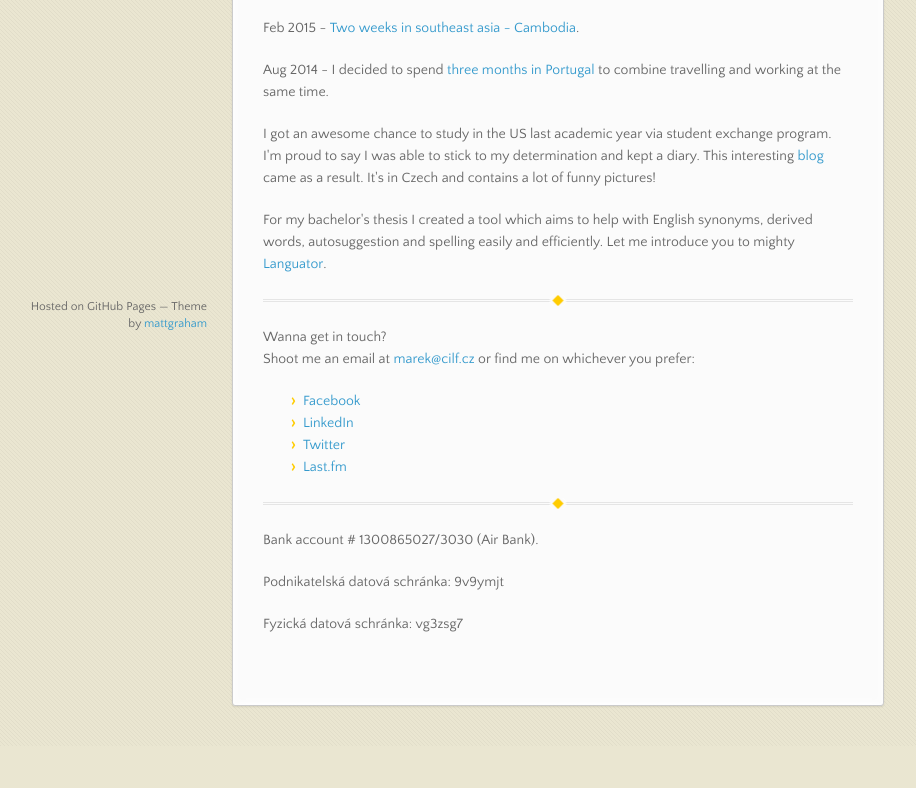
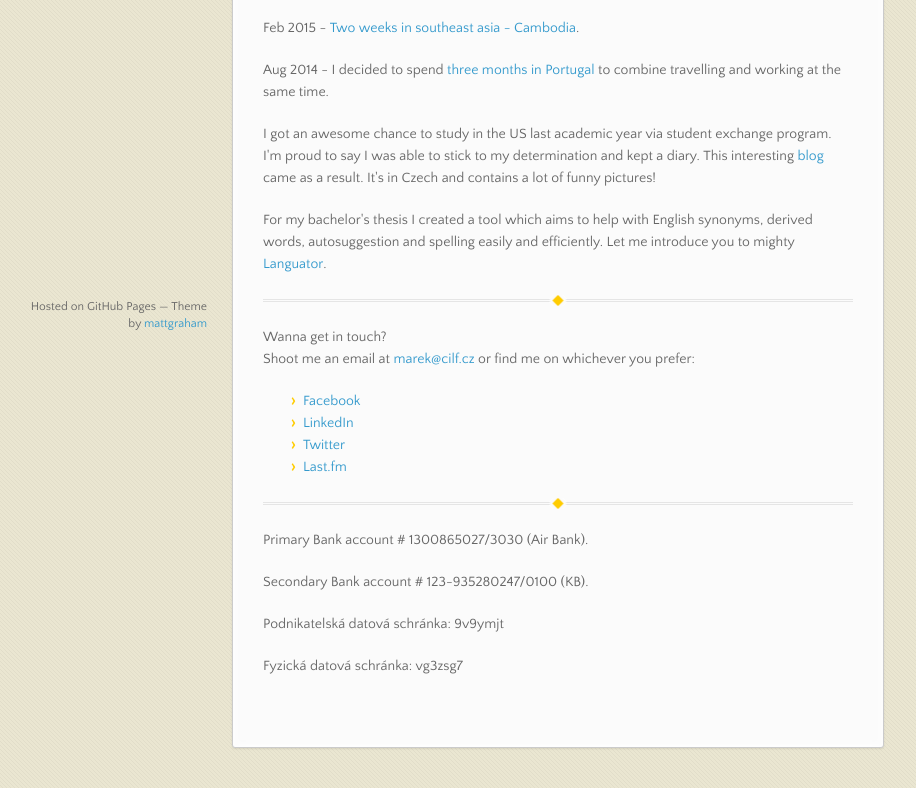
Before and after one commit to cilf/cilf.github.io, a plain HTML site: page index.html in a window 1280 px wide. Shown: the part 428-1216 px from the top of the page, without its empty margins (83-999 px from the left). Before the commit the page ends 1174 px from the top, so only its background shows below. Drawn offline with nearby package versions, Linux system fonts and the light colour scheme.

Commit message:
add KB bank account info

```diff
--- a/index.html
+++ b/index.html
@@ -81,7 +81,8 @@ For my bachelor's thesis I created a tool which aims to help with English synony
 
 <hr>
 
-<p>Bank account # 1300865027/3030 (Air Bank).</p>
+<p>Primary Bank account # 1300865027/3030 (Air Bank).</p>
+<p>Secondary Bank account # 123-935280247/0100 (KB).</p>
 <p>Podnikatelská datová schránka: 9v9ymjt</p>
 <p>Fyzická datová schránka: vg3zsg7</p>
 <!--
```
